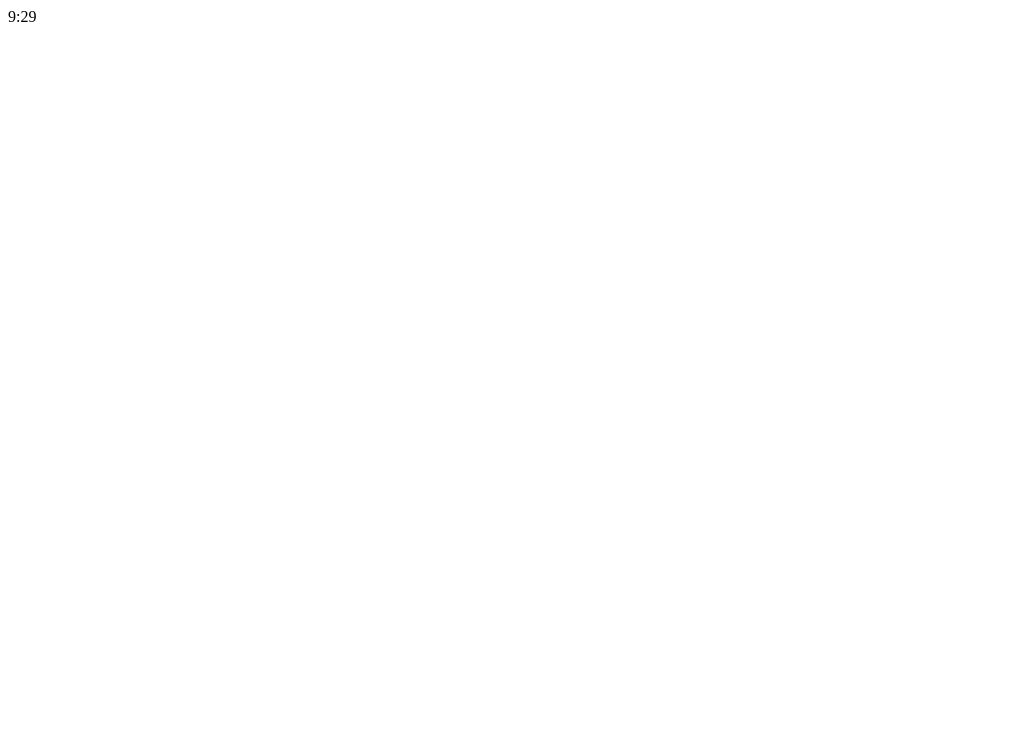
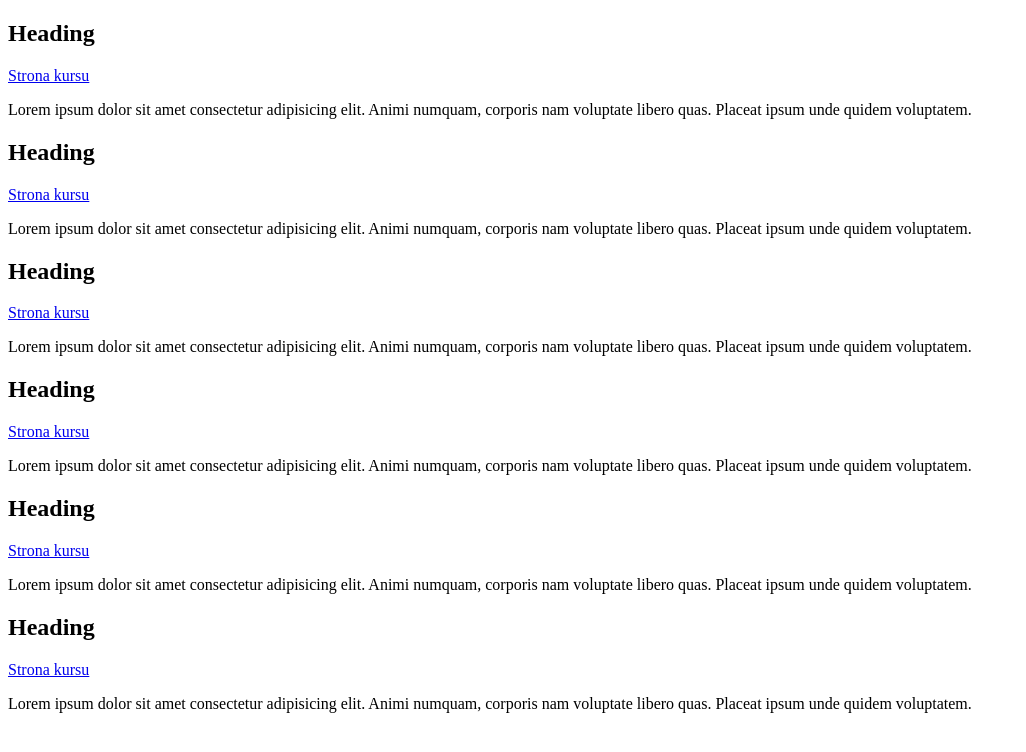
Before and after one commit to Jak-zaczac-programowac/zrozumiec-react-m-1, a React (Vite) app in the folder zrozumiec-react/: page / in a window 1280 px wide. Shown: the top 752 px of the page, without its empty margins (0-1026 px from the left). Built offline with nearby package versions, Linux system fonts and the light colour scheme.

Commit message:
Lesson 4 end

```diff
--- a/zrozumiec-react/src/main.jsx
+++ b/zrozumiec-react/src/main.jsx
@@ -1,21 +1,37 @@
-import React from "react";
 import ReactDOM from "react-dom/client";
 
-const element = React.createElement(
-    "a",
-    { href: "https://zrozumiecReact.pl" },
-    "test2"
+const stringContent = "Test 1!";
+const numberContent = 13;
+const calcContent = 10 + 5;
+function getRandomNumber() {
+    console.log(Math.round(Math.random() * 100));
+}
+const person = {
+    name: "Filip",
+    age: 29,
+};
+const paragraphElement = (
+    <>
+        <h2>Heading</h2>
+        <a href="http://zrozumiecReact.pl" className="link" for="">
+            Strona kursu
+        </a>
+        <p>
+            Lorem ipsum dolor sit amet consectetur adipisicing elit. Animi
+            numquam, corporis nam voluptate libero quas. Placeat ipsum unde
+            quidem voluptatem.
+        </p>
+    </>
 );
-const elementInJSX = <a href="https://zrozumiecReact.pl">test 3</a>;
-const currentDate = new Date();
-const hours = currentDate.getHours();
-const minutes = currentDate.getMinutes();
-console.log(hours, minutes);
-
-const timer = (
+const element = (
     <div>
-        {hours}:{minutes}
+        {paragraphElement}
+        {paragraphElement}
+        {paragraphElement}
+        {paragraphElement}
+        {paragraphElement}
+        {paragraphElement}
     </div>
 );
 
-ReactDOM.createRoot(document.getElementById("root")).render(timer);
+ReactDOM.createRoot(document.getElementById("root")).render(element);
```
